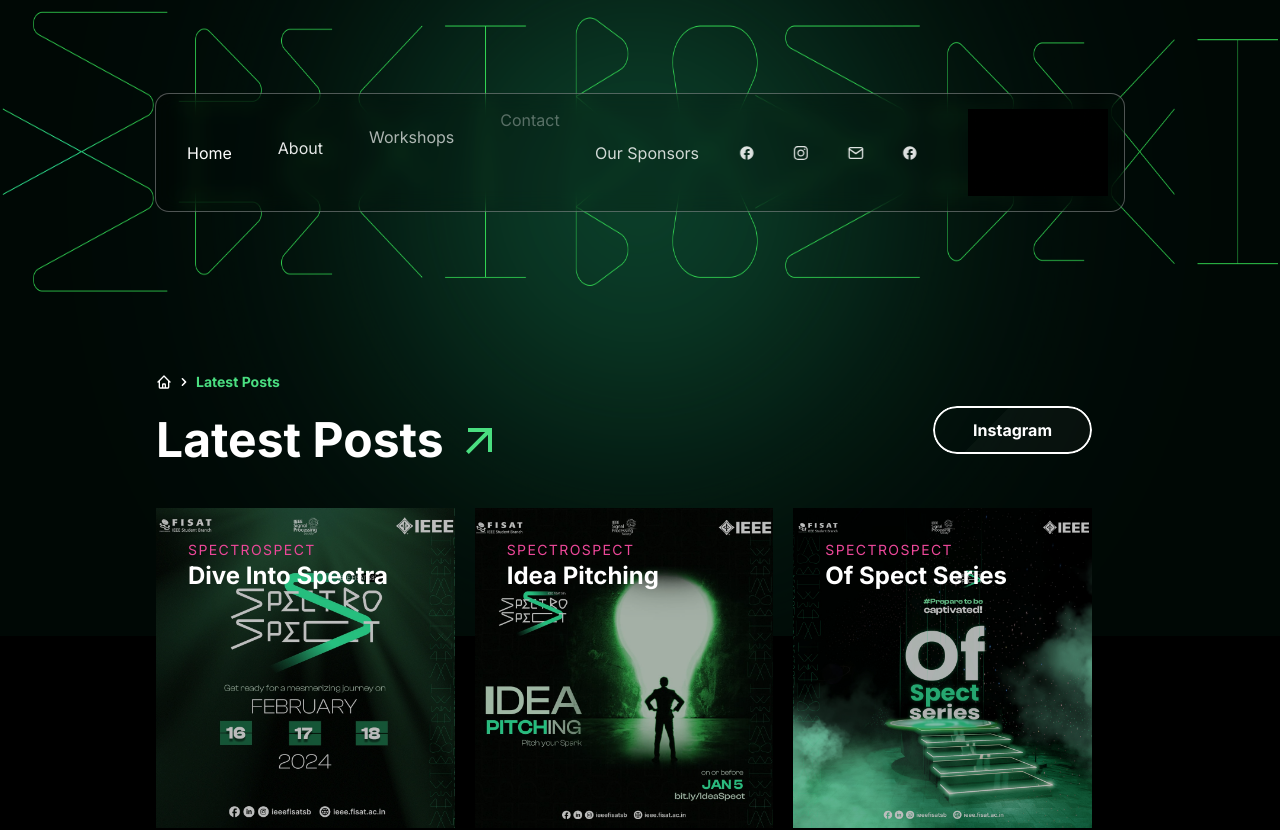
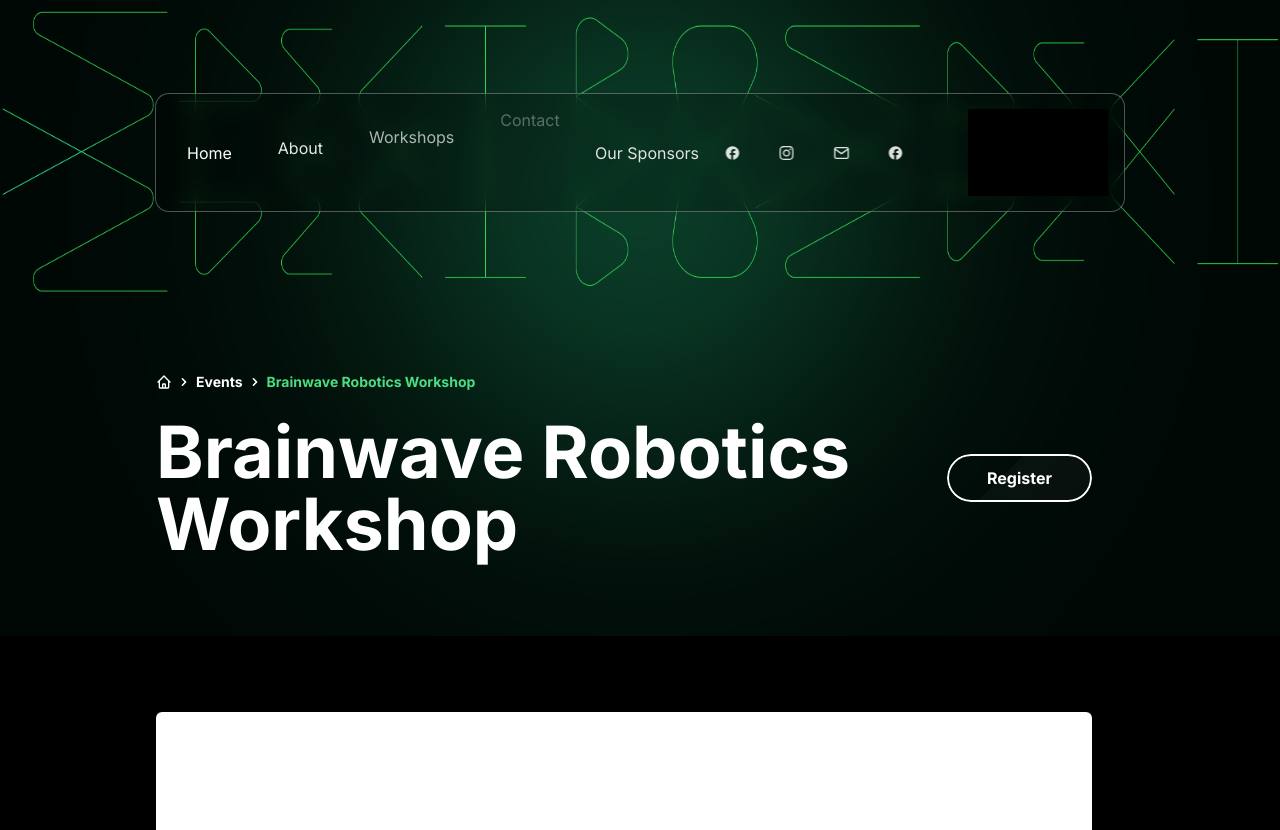
Before and after one commit to IEEE-FISAT-SB-WEBCOM/SpectroSpect-Main, a React (Vite) app in the folder frontend/: page /Workshops in a window 1280 px wide. Shown: the top 830 px of the page. Built offline with nearby package versions, Linux system fonts and the light colour scheme.

Commit message:
Renaming

```diff
--- a/frontend/src/App.jsx
+++ b/frontend/src/App.jsx
@@ -1,10 +1,9 @@
 import { Route, Routes } from 'react-router-dom';
 import './App.css';
 import LandingPage from './components/LandingPage';
-import Workshops from './components/Workshops';
-import Event from './components/Events';
+import Workshop from './components/Workshop';
+import Event from './components/Event';
 import Speakers from './components/Speakers';
-import Navbar from './components/navbar';
 
 
 function App() {
@@ -14,7 +13,7 @@ function App() {
       <div classNameName='app-container'>
       <Routes>
         <Route path="/" element={<LandingPage />} />
-        <Route path="/Workshops" element={<Workshops />} />
+        <Route path="/Workshops" element={<Workshop />} />
         <Route path="/Speakers" element={<Speakers />} />
         <Route path="/Events" element={<Event />} />
       </Routes>
--- a/frontend/src/components/Workshops.jsx
+++ b/frontend/src/components/Event.jsx
@@ -7,7 +7,7 @@ import screen from "../assets/sc.png"
 import { motion, useAnimation } from "framer-motion";
 import post from "./wrkData";
 
-const Workshops = () => {
+const Event = () => {
   const defaultOptions = {
     reverse: false,
     max: 25,
@@ -177,4 +177,4 @@ const Workshops = () => {
   );
 };
 
-export default Workshops;
+export default Event;
--- a/frontend/src/components/Events.jsx
+++ b/frontend/src/components/Workshop.jsx
@@ -4,7 +4,7 @@ import { Link } from "react-router-dom";
 import Navbar from "./navbar";
 import screen from "../assets/sc.png"
 import Footer from "./footer";
-const Event = () => {
+const Workshop = () => {
   const [isSticky, setIsSticky] = useState(false);
 
   useEffect(() => {
@@ -225,4 +225,4 @@ const Event = () => {
   );
 };
 
-export default Event;
+export default Workshop;
```
